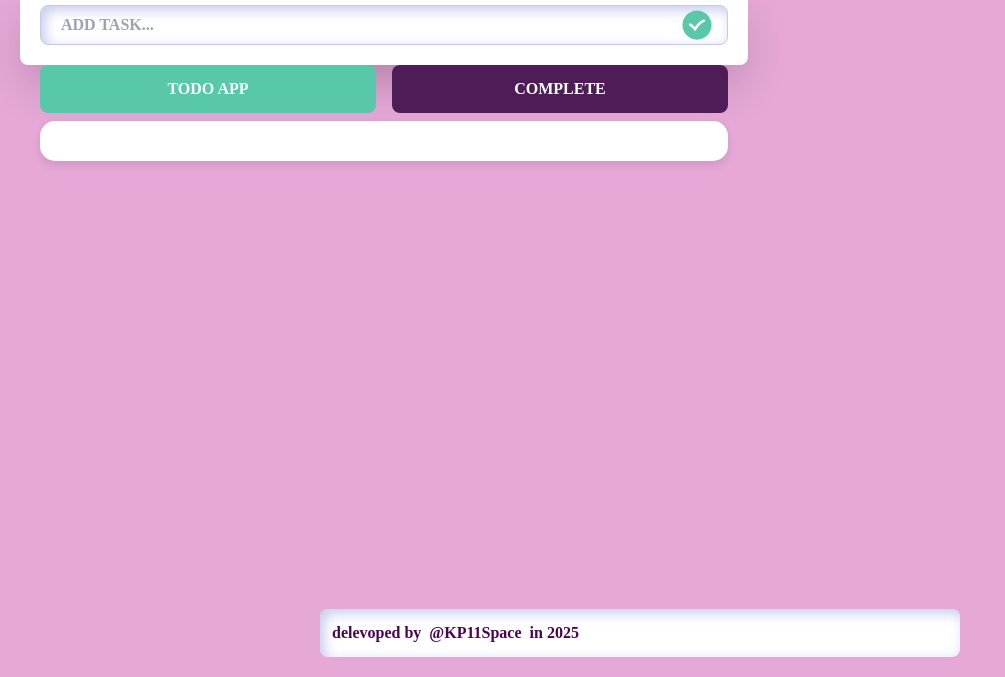
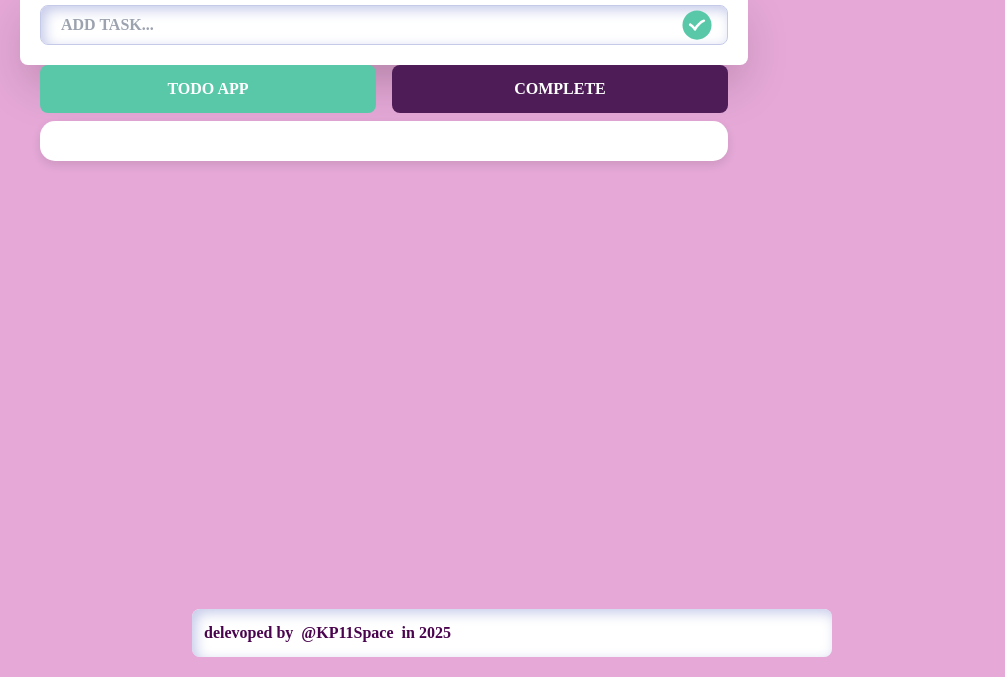
Before and after one commit to KP11Space/front, a plain HTML site: page index.html in a window 1280 px wide. Shown: the part 123-800 px from the top of the page, without its empty margins (0-1005 px from the left). Drawn offline with nearby package versions, Linux system fonts and the light colour scheme; a web font is replaced by a local one.

Commit message:
Update index.html

```diff
--- a/index.html
+++ b/index.html
@@ -54,7 +54,7 @@
     position: fixed; /* Фиксируем футер */
     bottom: 0; /* Располагаем футер внизу */
     left: 50%; /* Центрируем по горизонтали */
-    transform: translateX(-50%); /* Корректируем центрирование */
+    transform: translateX(-70%); /* Корректируем центрирование */
     width: 50%; /* Задаем ширину */
     z-index: 10; /* Устанавливаем z-index, чтобы футер был поверх других элементов */
 }
```
